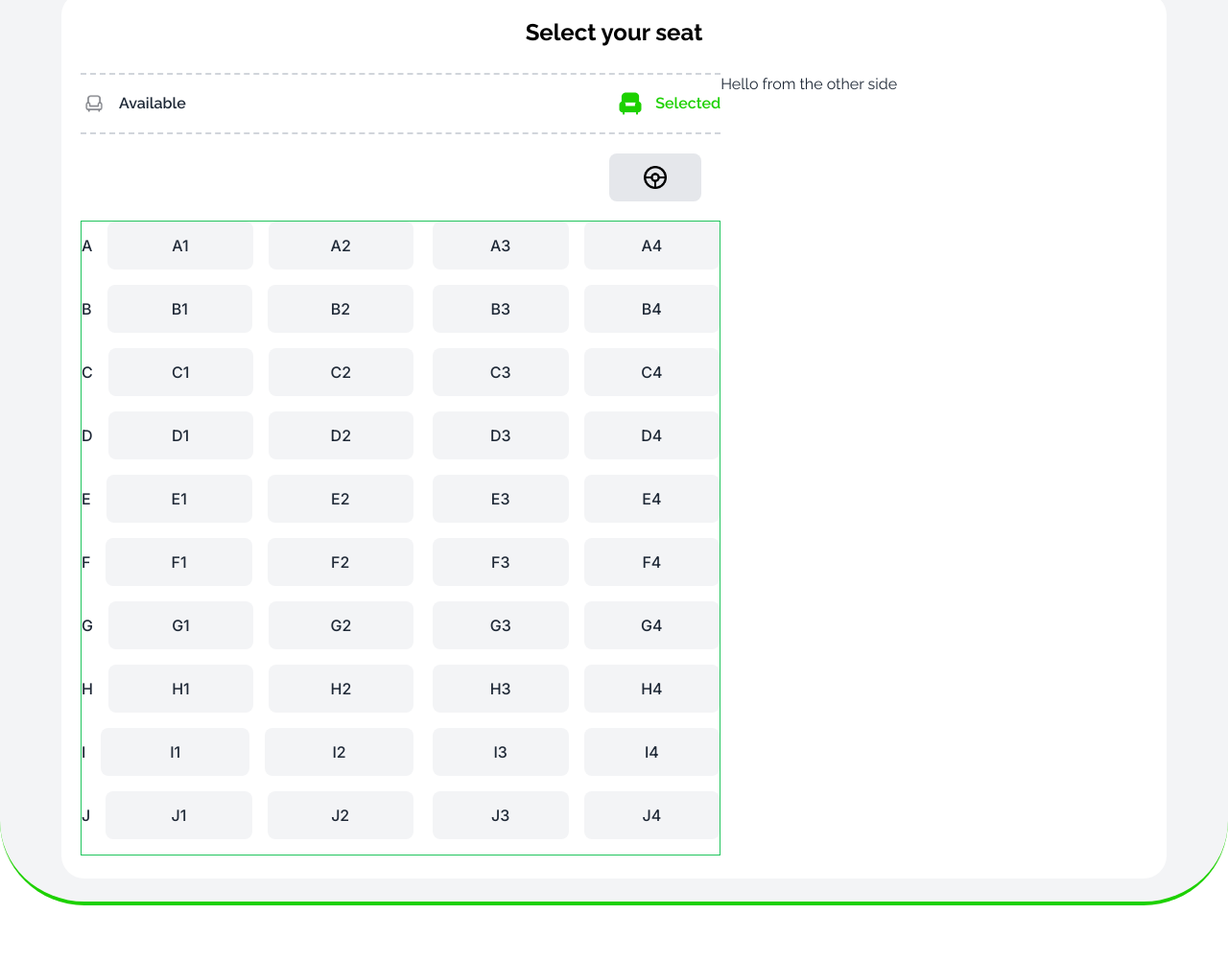
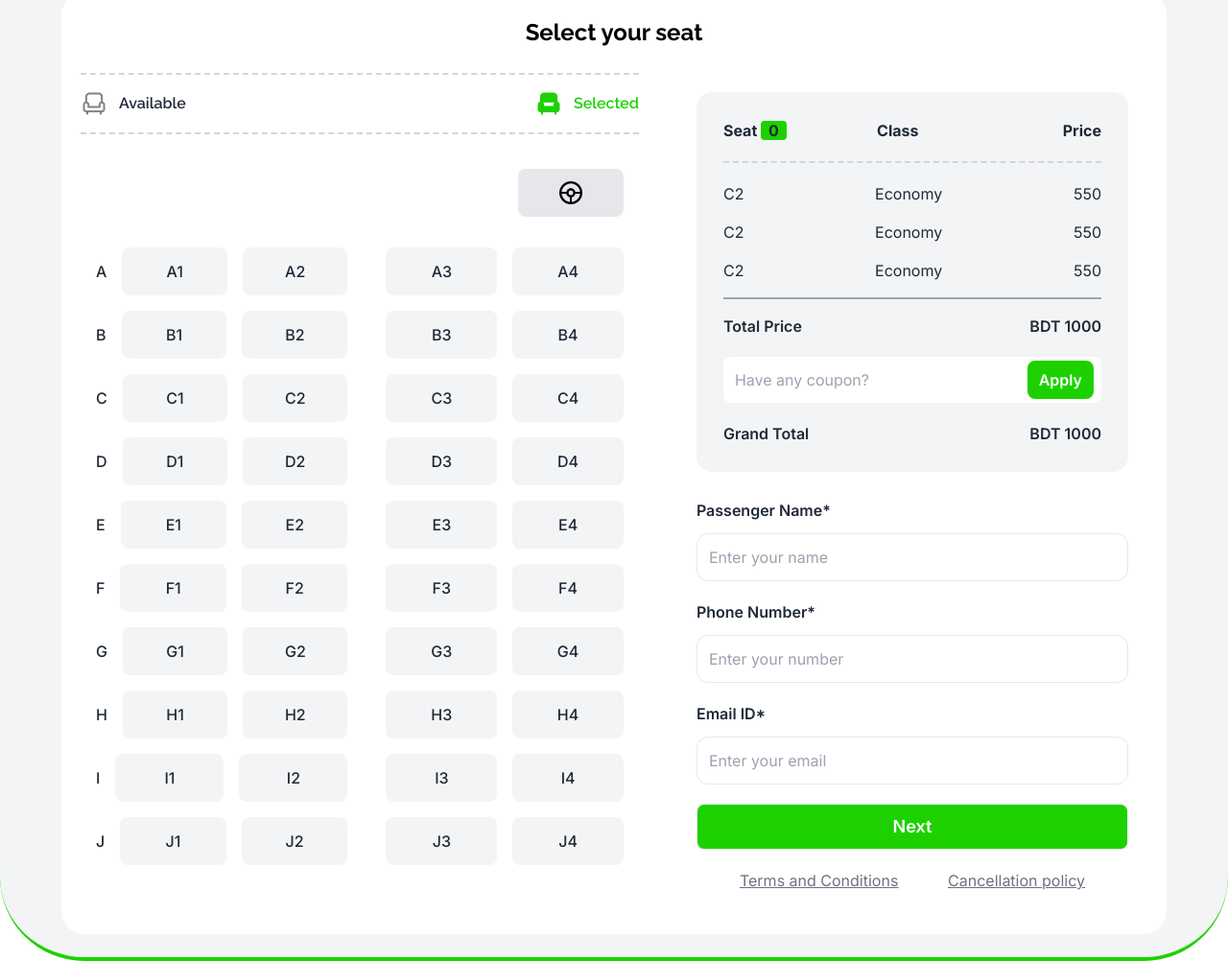
Before and after one commit to Dominic009/Ticket.com-Ass-5, a plain HTML site: page index.html in a window 1280 px wide. Shown: the part 2080-3082 px from the top of the page at 96% size. Before the commit the page ends 3024 px from the top, so only its background shows below. Drawn offline with nearby package versions, Linux system fonts and the light colour scheme.

Commit message:
Design complete

```diff
--- a/index.html
+++ b/index.html
@@ -231,12 +231,12 @@
                 <section class="bg-white mt-[100px] rounded-3xl w-[90%] mx-auto px-5 py-6">
                     <h1 class="text-center heading mb-6">Select your seat</h1>
 
-                    <div class="flex">
+                    <div class="flex gap-10">
                     <!-- Left side -->
                     <div class="w-[60%]">
                         <div class="flex justify-between border-b-2 border-dashed border-gray-300 border-t-2 py-4">
                             <div class="flex gap-3 items-center">
-                                <img class="scale-75" src="./images/seat-gray.png" alt="">
+                                <img src="./images/seat-gray.png" alt="">
                                 <p class="font-semibold">Available</p>
                             </div>
                             <div class="flex gap-3 items-center">
@@ -245,13 +245,13 @@
                             </div>
                         </div>
 
-                        <div class="flex justify-end p-5">
-                            <div class="bg-gray-200 rounded-lg h-[50px] flex items-center justify-center ">
+                        <div class="flex justify-end p-4 mt-5">
+                            <div class="bg-gray-200 rounded-lg w-[110px] h-[50px] flex items-center justify-center ">
                                     <img class="scale-[30%]" src="./images/icons8-steering-wheel-96.png">
                             </div>
                         </div>
 
-                    <div class="flex justify-between border border-green-500 w-[100%] gap-5">
+                    <div class="flex justify-between w-[100%] gap-10 p-4">
                         <div class="inter font-medium flex-1">
                             <div class="flex items-center gap-4 mb-4">
                                 <p>A</p>
@@ -352,36 +352,105 @@
                 </div>
 
                     <!-- Right side -->
-                    <div>
-                        <h1>Hello from the other side</h1>
+                    <div class="w-[50%] p-5 inter">
+                        <!-- Upper div -->
+                        <div class="w-full bg-gray-100 rounded-2xl p-7">
+                            <div class="flex justify-between gap-32 font-bold border-b-2 border-dashed border-gray-300 mb-5 pb-5">
+                                <h3>Seat <span class="bg-[#1DD100] px-2 rounded font-bold">0</span></h3>
+                                <h3 class="-ml-14">Class</h3>
+                                <h3>Price</h3>
+                            </div>
+
+                            <div class="flex justify-between gap-32 mb-4">
+                                <h3>C2</h3>
+                                <h3>Economy</h3>
+                                <h3>550</h3>
+                            </div>
+
+                            <div class="flex justify-between gap-32 mb-4">
+                                <h3>C2</h3>
+                                <h3>Economy</h3>
+                                <h3>550</h3>
+                            </div>
+
+                            <div class="flex justify-between gap-32 mb-4
+                            border-b-2 border-gray-400 pb-4">
+                                <h3>C2</h3>
+                                <h3>Economy</h3>
+                                <h3>550</h3>
+                            </div>
+
+                            <div class="flex justify-between font-semibold">
+                                <div>Total Price</div>
+                                <div>BDT 1000</div>
+                            </div>
+
+                            <div class=" relative mb-5">
+                                <input type="text" placeholder="Have any coupon?" class="mt-5 w-full p-3 rounded-lg outline-none">
+                                <button class=" bg-[#1DD100] text-white h-[40px] px-3 absolute top-6 right-2 rounded-lg font-semibold hover:bg-[#1cd20091]">Apply</button>
+                            </div>
+
+                            <div class="flex justify-between font-semibold">
+                                <div>Grand Total</div>
+                                <div>BDT 1000</div>
+                            </div>
+                        </div>
+
+                        <!-- Lower div -->
+
+                        <div class="mt-7">
+                            <div class="mb-5">
+                                <h1 class="font-semibold">Passenger Name*</h1>
+                                <input type="text" placeholder="Enter your name" required class="mt-3 w-full p-3 rounded-xl outline-none border border-gray-200">
+                            </div>
+                            <div class="mb-5">
+                                <h1 class="font-semibold">Phone Number*</h1>
+                                <input type="tel" pattern="[0-9]{3}-[0-9]{3}-[0-9]{4}" placeholder="Enter your number" required class="mt-3 w-full p-3 rounded-xl outline-none border border-gray-200">
+                            </div>
+                            <div class="mb-5">
+                                <h1 class="font-semibold">Email ID*</h1>
+                                <input type="text" placeholder="Enter your email" required class="mt-3 w-full p-3 rounded-xl outline-none border border-gray-200">
+                            </div>
+
+                            <button class="btn bg-[#1DD100] text-white w-full text-lg">Next</button>
+
+                            <div class="text-gray-500 flex justify-between w-[80%] mx-auto mt-5 underline">
+                                <a href="#" class="hover:text-[#1DD100]">Terms and Conditions</a>
+                                <a href="#" class="hover:text-[#1DD100]">Cancellation policy</a>
+                            </div>
+                        </div>
                     </div>
                 </div>
                 </section>
-
-
-
-
-
-
-
-
-
-
-
-
-
         </section>
-
-
-
-
-
     </main>
 
 
     <!------------------------------------ Footer ------------------------------------>
-    <footer></footer>
+    <footer  class="footer footer-center p-10 bg-base-200 text-base-content bg-slate-950 mt-5">
 
+        <div class="text-white flex justify-between w-full items-center border-b-2 border-dashed border-gray-500">
+            <div class="text-left px-5">
+                <h1 class="text-3xl font-bold">Ticket.com</h1>
+                <p class="text-gray-400">Ticket.com is a digital platform to make your daily commuting better.</p>
+            </div>
+
+            <div>
+                 <img src="./images/pngwing.com.png" class="scale-50" alt="">
+            </div>
+        </div>
+
+        <div class="flex justify-between w-full">
+        <div><p class="text-gray-400">@all rights reserved, P-Ticket services limited.2024</p></div>
+
+
+        <div class="text-gray-300 flex gap-5">
+            <a href="#">Terms & Conditions</a>
+            <a href="#">Return & Refund policy</a>
+            <a href="#">Privacy Policy</a>
+        </div>
+    </div>
+    </footer>
 
 
     <!------------------------------------ JS files ------------------------------------>
```
Also changed, not shown: images/pngwing.com.png (added).
